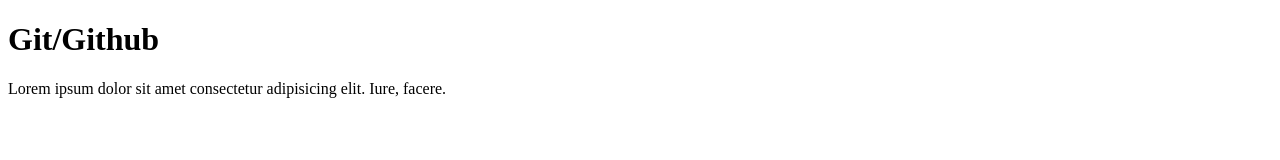
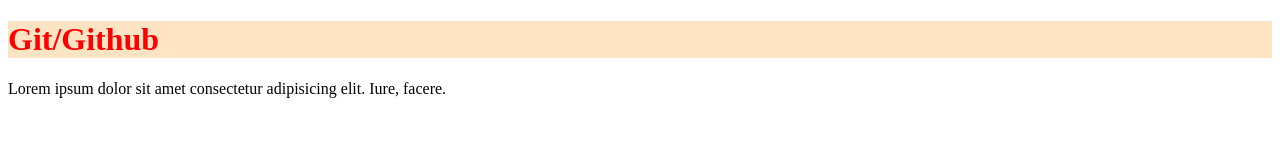
Before and after one commit to Julianl17/Clase-11, a plain HTML site: page index.html in a window 1280 px wide. Drawn offline with Linux system fonts and the light colour scheme.

Commit message:
1st commit
Creacion del css y estilos realizados

```diff
--- a/index.html
+++ b/index.html
@@ -3,6 +3,7 @@
 <head>
     <meta charset="UTF-8">
     <meta name="viewport" content="width=device-width, initial-scale=1.0">
+    <link rel="stylesheet" href="./style.css">
     <title>Practica con Git</title>
 </head>
 <body>
--- /dev/null
+++ b/style.css
@@ -0,0 +1,5 @@
+h1{
+    background-color: bisque;
+font-family: 1.2 rem;
+color: red;
+}
```
